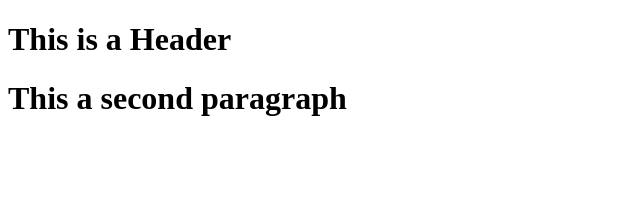
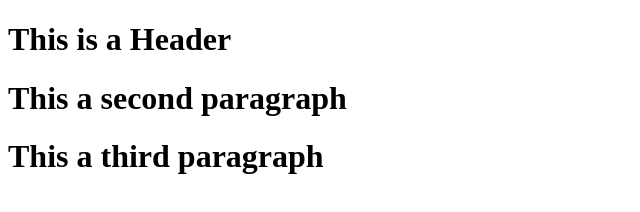
Before and after one commit to iGreenDS/git-test, a website: page index.html in a window 1280 px wide. Shown: the whole page, without its empty margins (0-640 px from the left). Drawn offline with Linux system fonts and the light colour scheme.

Commit message:
third commit

```diff
--- a/index.html
+++ b/index.html
@@ -8,6 +8,7 @@
 <body>
     <h1>This is a Header </h1>
     <h1>This a second paragraph</h1>
+    <h1>This a third paragraph</h1>
 
 </body>
 </html>
```
